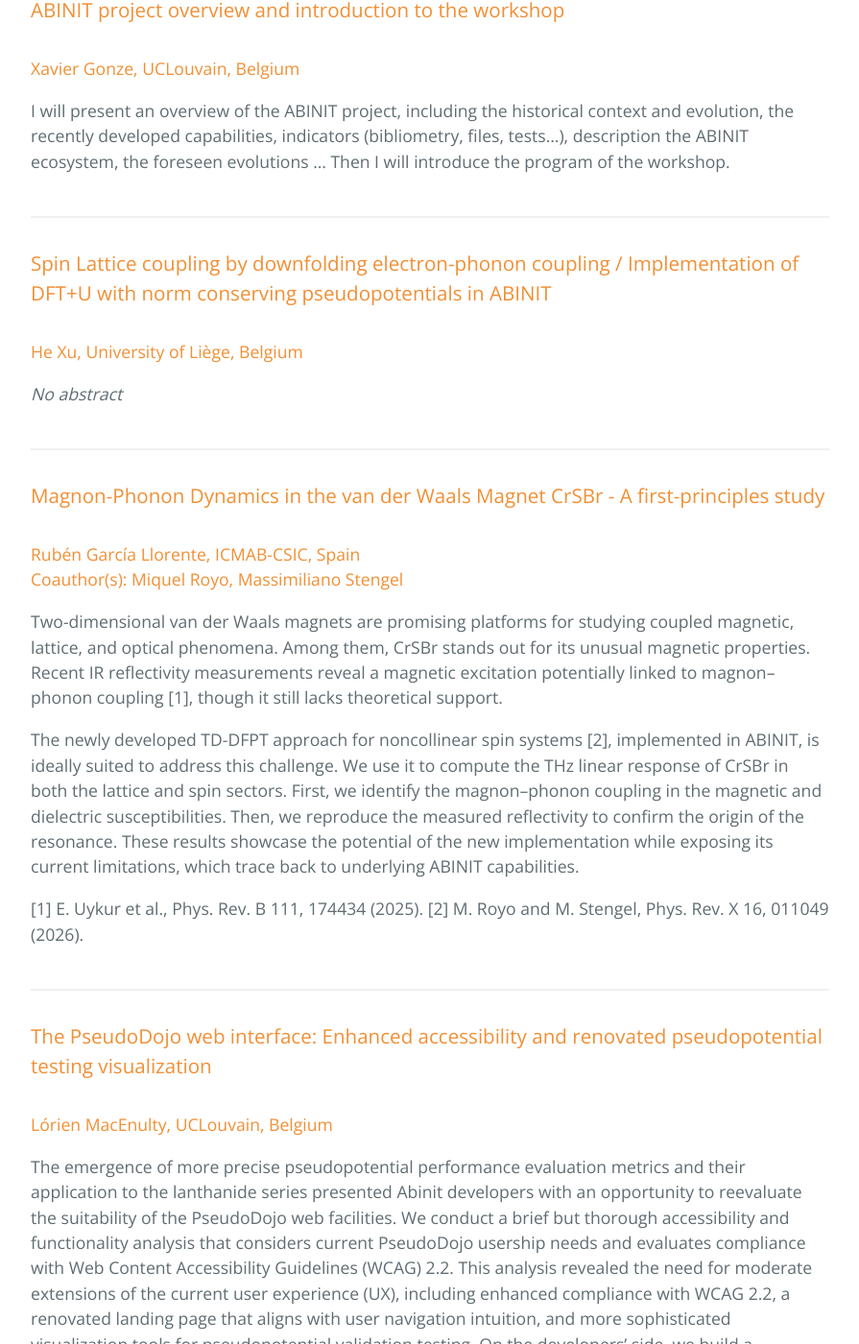
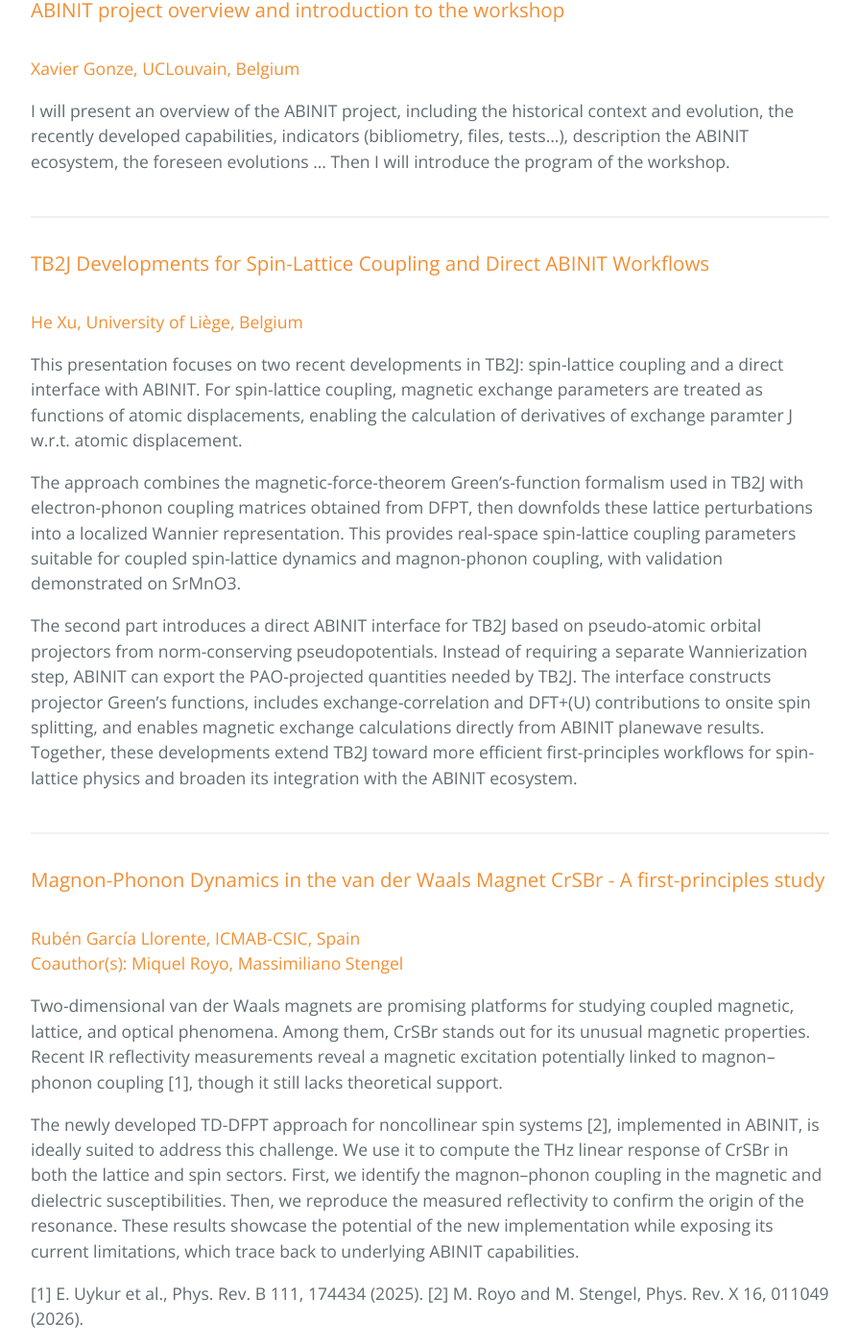
Before and after one commit to abinit/abidev2026, a Jekyll site: the page built from docs/abstracts.md, in a window 1280 px wide and 1400 px high, scrolled down 10892 px. Shown: the whole window at 96% size, without its empty margins (192-1087 px from the left). Built offline with Jekyll 4.4.1, drawn with Linux system fonts in a browser that asks for light colours; the repository's description, which GitHub fills in, is left out.

Commit message:
Add He Xu abstract

```diff
--- a/docs/abstracts.md
+++ b/docs/abstracts.md
@@ -232,9 +232,13 @@ I will present an overview of the ABINIT project, including the historical conte
 
 <hr>
  <a id="He"></a>
-### Spin Lattice coupling by downfolding electron-phonon coupling  / Implementation of DFT+U with norm conserving pseudopotentials in ABINIT
+### TB2J Developments for Spin-Lattice Coupling and Direct ABINIT Workflows
 #### He Xu, University of Liège, Belgium
-_No abstract_
+This presentation focuses on two recent developments in TB2J: spin-lattice coupling and a direct interface with ABINIT. For spin-lattice coupling, magnetic exchange parameters are treated as functions of atomic displacements, enabling the calculation of derivatives of exchange paramter J w.r.t. atomic displacement.
+
+The approach combines the magnetic-force-theorem Green’s-function formalism used in TB2J with electron-phonon coupling matrices obtained from DFPT, then downfolds these lattice perturbations into a localized Wannier representation. This provides real-space spin-lattice coupling parameters suitable for coupled spin-lattice dynamics and magnon-phonon coupling, with validation demonstrated on SrMnO3.
+
+The second part introduces a direct ABINIT interface for TB2J based on pseudo-atomic orbital projectors from norm-conserving pseudopotentials. Instead of requiring a separate Wannierization step, ABINIT can export the PAO-projected quantities needed by TB2J. The interface constructs projector Green’s functions, includes exchange-correlation and DFT+(U) contributions to onsite spin splitting, and enables magnetic exchange calculations directly from ABINIT planewave results. Together, these developments extend TB2J toward more efficient first-principles workflows for spin-lattice physics and broaden its integration with the ABINIT ecosystem.
 <br><br>
 
 <hr>
```
